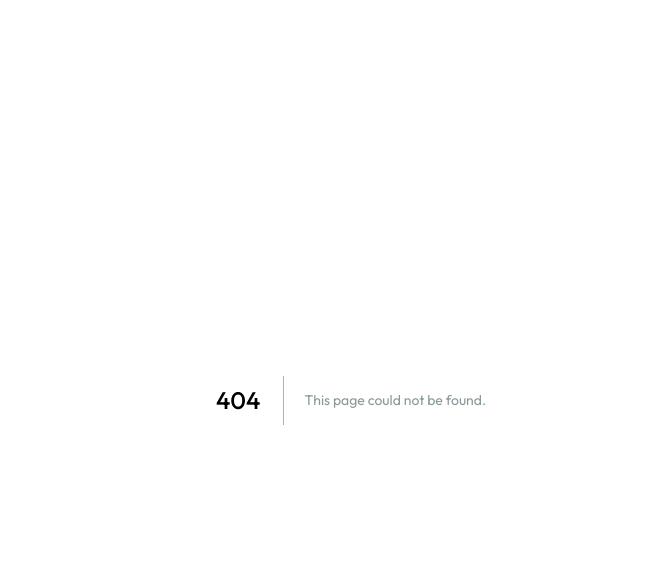
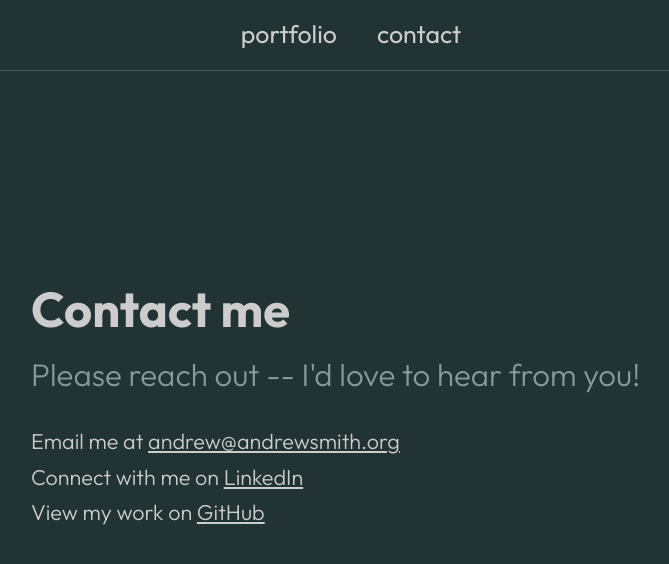
Before and after one commit to continentaldivide/personal-website, a Next.js app: page /contact in a window 1280 px wide. Before the commit this address had no page. Shown: the top 564 px of the page, without its empty margins (289-958 px from the left). Built offline with nearby package versions, Linux system fonts and the light colour scheme.

Commit message:
Refactor client component -> server component with routes

```diff
--- a/app/components/Navitem.jsx
+++ b/app/components/Navitem.jsx
@@ -1,7 +1,7 @@
-export default function Navitem({ itemName, handleNavClick }) {
+export default function Navitem({ itemName }) {
   return (
     <li className="text-2xl hover:brightness-200">
-      <button onClick={handleNavClick}>{itemName}</button>
+      <a href={`${itemName}`}>{itemName}</a>
     </li>
   );
 }
--- /dev/null
+++ b/app/contact/page.tsx
@@ -0,0 +1,41 @@
+export default function Contact() {
+  return (
+    <main className="flex justify-center items-center">
+      <div className="container w-1/2">
+        <h1 className="text-5xl font-bold leading-relaxed">Contact me</h1>
+        <h2 className="text-3xl font-light leading-relaxed">
+          Please reach out -- I'd love to hear from you!
+        </h2>
+        <br />
+        <ul>
+          <li className="text-xl font-light leading-relaxed">
+            Email me at{' '}
+            <a href="mailto:andrew@andrewsmith.org" className="underline">
+              andrew@andrewsmith.org
+            </a>
+          </li>
+          <li className="text-xl font-light leading-relaxed">
+            Connect with me on{' '}
+            <a
+              target="_blank"
+              href="https://www.linkedin.com/in/andrewsmithunc/"
+              className="underline"
+            >
+              LinkedIn
+            </a>
+          </li>
+          <li className="text-xl font-light leading-relaxed">
+            View my work on{' '}
+            <a
+              target="_blank"
+              href="https://github.com/continentaldivide/"
+              className="underline"
+            >
+              GitHub
+            </a>
+          </li>
+        </ul>
+      </div>
+    </main>
+  );
+}
--- a/app/layout.tsx
+++ b/app/layout.tsx
@@ -1,4 +1,5 @@
 import './globals.css';
+import Navitem from './components/Navitem';
 
 export const metadata = {
   title: 'Andrew Smith',
@@ -21,7 +22,15 @@ export default function RootLayout({
 }) {
   return (
     <html lang="en">
-      <body>{children}</body>
+      <body>
+        <nav className="p-4 fixed top-0 left-0 right-0">
+          <ul className="flex items-center justify-center space-x-10">
+            <Navitem itemName={'portfolio'} />
+            <Navitem itemName={'contact'} />
+          </ul>
+        </nav>
+        {children}
+      </body>
     </html>
   );
 }
--- a/app/page.tsx
+++ b/app/page.tsx
@@ -1,41 +1,11 @@
-'use client';
-import { useState } from 'react';
-
 import About from './components/About';
-import Skills from './components/Skills';
-import Portfolio from './components/Portfolio';
-import Contact from './components/Contact';
-import Navitem from './components/Navitem';
 
 export default function Main() {
-  const [currentPage, setCurrentPage] = useState(<About />);
-
-  const handleNavClick = (component: JSX.Element) => {
-    setCurrentPage(component);
-  };
   return (
     <>
-      <nav className="p-4 fixed top-0 left-0 right-0">
-        <ul className="flex items-center justify-center space-x-10">
-          <Navitem
-            itemName={'about'}
-            handleNavClick={() => handleNavClick(<About />)}
-          />
-          <Navitem
-            itemName={'skills'}
-            handleNavClick={() => handleNavClick(<Skills />)}
-          />
-          <Navitem
-            itemName={'portfolio'}
-            handleNavClick={() => handleNavClick(<Portfolio />)}
-          />
-          <Navitem
-            itemName={'contact'}
-            handleNavClick={() => handleNavClick(<Contact />)}
-          />
-        </ul>
-      </nav>
-      <main className="flex flex-col items-center">{currentPage}</main>
+      <main className="flex flex-col items-center">
+        <About />
+      </main>
     </>
   );
 }
--- /dev/null
+++ b/app/portfolio/page.tsx
@@ -0,0 +1,52 @@
+import PortfolioItem from '../components/PortfolioItem';
+
+export default function Portfolio() {
+  const PortfolioData = [
+    {
+      title: 'calientes',
+      projectLink: 'https://calientes-nine.vercel.app/',
+      gitHubLink: 'https://github.com/continentaldivide/calientes/',
+      imageUrl: 'https://placekitten.com/400/300/',
+      text: 'Calientes is an app focused towards fans of the YouTube series Hot Ones. It uses a custom backend data API to enable users to browse various statistics and fun facts about the series.',
+    },
+    {
+      title: 'nearmint',
+      projectLink: 'https://nearmint.app/',
+      gitHubLink: 'https://github.com/continentaldivide/nearmint/',
+      imageUrl: 'https://www.andrewsmith.org/nearmint.png',
+      text: "Nearmint is an app that leverages the Marvel comics API to offer users the opportunity to catalog their collection of Marvel comics,along with curating a wishlist of comics they'd like to get.",
+    },
+    {
+      title: 'hectic harvest',
+      projectLink: 'https://hecticharvest.com/',
+      gitHubLink: 'https://github.com/continentaldivide/hectic-harvest/',
+      imageUrl: 'https://www.andrewsmith.org/hecticharvest.png',
+      text: 'Hectic Harvest is a fast-paced farming game inspired by cozy farming sims like Harvest Moon and Stardew Valley. It was built with HTML Canvas.',
+    },
+  ];
+
+  const portfolioItems = PortfolioData.map((portfolioItem, i) => {
+    return (
+      <PortfolioItem
+        title={portfolioItem.title}
+        projectLink={portfolioItem.projectLink}
+        gitHubLink={portfolioItem.gitHubLink}
+        imageUrl={portfolioItem.imageUrl}
+        text={portfolioItem.text}
+        key={`project ${i}`}
+      />
+    );
+  });
+  return (
+    <main className="flex justify-center mt-20">
+      <div className="container w-1/2">
+        <h1 className="text-5xl font-bold leading-relaxed">Recent projects</h1>
+        <h2 className="text-3xl font-light leading-relaxed">
+          (Management apologizes for the temporary placeholder images)
+        </h2>
+        <br />
+        {portfolioItems}
+      </div>
+    </main>
+  );
+}
```
